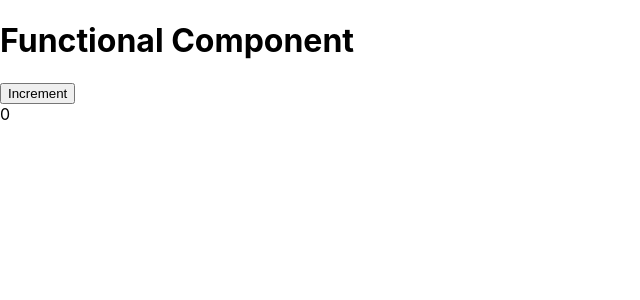
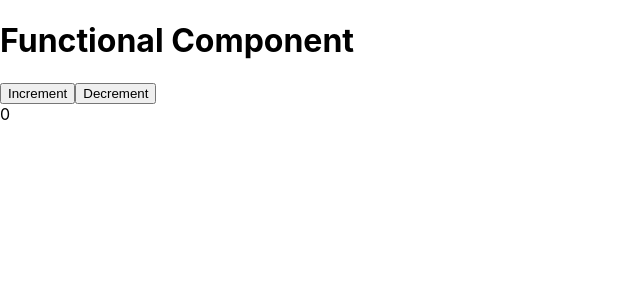
Before and after one commit to christina-ml/intro-to-react-hooks, a React (Create React App) app: page / in a window 1280 px wide. Shown: the top 300 px of the page, without its empty margins (0-640 px from the left). Built offline with nearby package versions, Linux system fonts and the light colour scheme.

Commit message:
added decrement button to both functional and class components

```diff
--- a/src/App.js
+++ b/src/App.js
@@ -3,14 +3,20 @@ import './App.css';
 
 function App() {
   const [ count, setCount ] = useState(0);
+  // const [ word, setWord ] = useState("Hello World")
   const handleIncrement=()=>{
     setCount(count + 1)
+  }
+
+  const handleDecrement=()=>{
+    setCount(count - 1)
   }
 
   return (
     <div>
       <h1>Functional Component</h1>
       <button onClick={handleIncrement}>Increment</button>
+      <button onClick={handleDecrement}>Decrement</button>
       <div>{ count }</div>
     </div>
   );
@@ -32,11 +38,18 @@ function App() {
 //     })
 //   }
 
+//   handleDecrement=()=>{
+//     this.setState({
+//       count: this.state.count - 1,
+//     })
+//   }
+
 //   render(){
 //     return(
 //       <div>
 //         <h1>Class Component</h1>
 //         <button onClick={this.handleIncrement}>Increment</button>
+//         <button onClick={this.handleDecrement}>Decrement</button>
 //         <div>Count: {this.state.count}</div>
 //       </div>
 //     )
```
